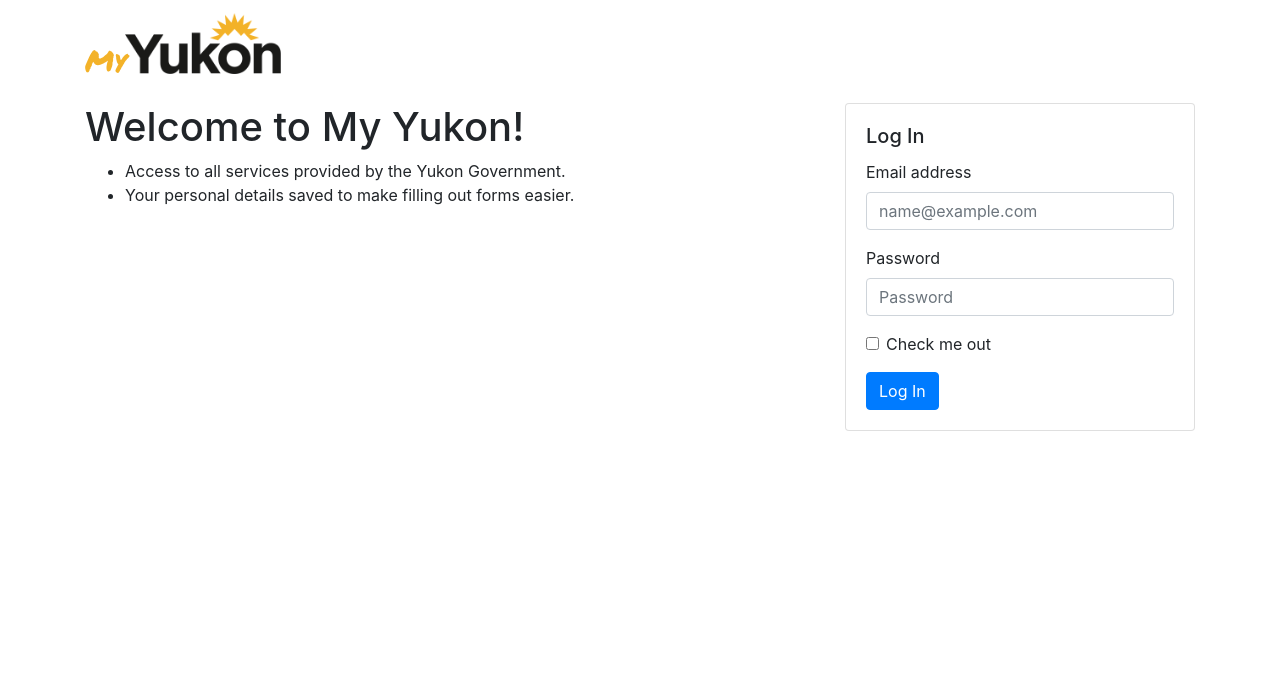
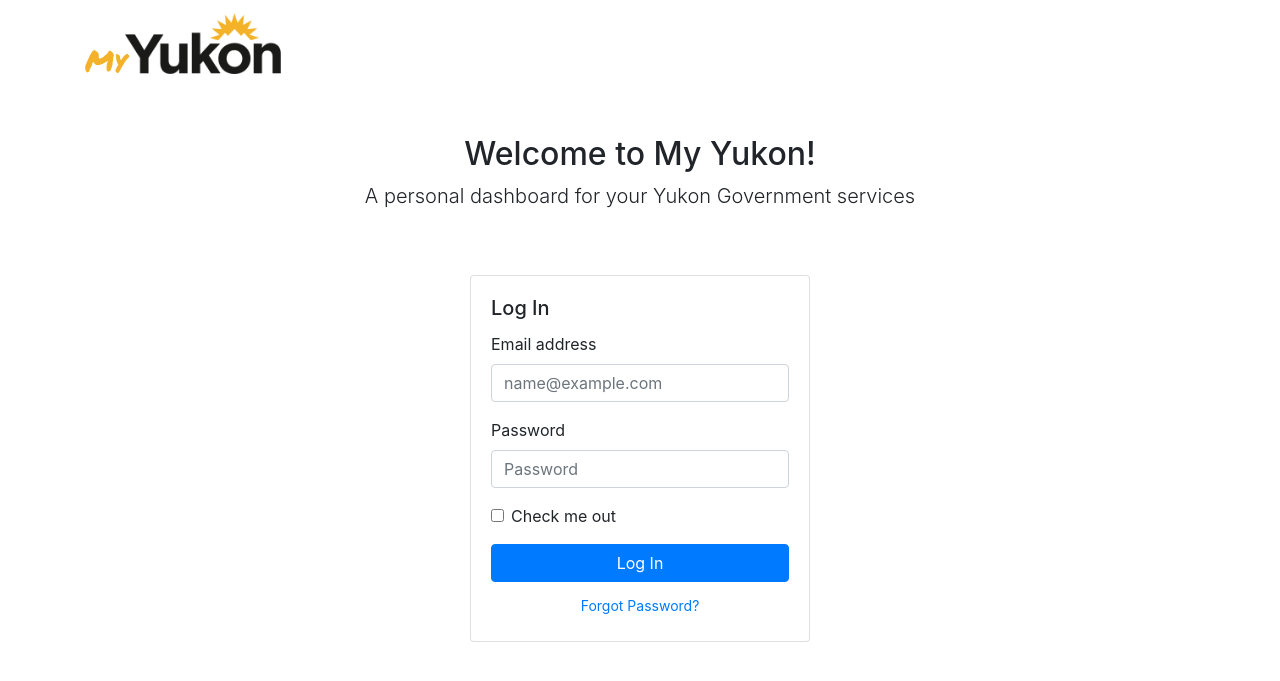
Before and after one commit to patdryburgh/my-yukon-prototype, a Jekyll site: the page built from index.html, in a window 1280 px wide. Shown: the top 681 px of the page. Built offline with Jekyll 4.4.1, drawn with Linux system fonts in a browser that asks for light colours; nearby versions of some CDN libraries.

Commit message:
use consistent page header on home page

```diff
--- a/edit-profile.html
+++ b/edit-profile.html
@@ -56,7 +56,7 @@
                 </div>
 
                 <div class="mb-3">
-                    <label for="address2">Address 2 <span class="text-muted">(Optional)</span></label>
+                    <label for="address2">Street Address <span class="text-muted">(Optional)</span></label>
                     <input type="text" class="form-control" id="address2" placeholder="Apartment or suite">
                 </div>
 
--- a/index.html
+++ b/index.html
@@ -7,22 +7,12 @@
 state: logged_out
 ---
 
-<div class="row my-3">
-  <div class="col-md-8">
-    <h1>
-      Welcome to My Yukon!
-    </h1>
-    <ul>
-      <li>
-        Access to all services provided by the Yukon Government.
-      </li>
-      <li>
-        Your personal details saved to make filling out forms easier.
-      </li>
-    </ul>
+<div class="py-5 text-center">
+    <h2>Welcome to My Yukon!</h2>
+    <p class="lead">A personal dashboard for your Yukon Government services</p>
 </div>
 
-  <div class="col-md-4">
+<div class="col-md-4 offset-md-4">
   <div class="card">
     <form class="card-body" action="{{ '/my-forms/' | absolute_url }}">
       <h5 class="card-title">Log In</h5>
@@ -38,8 +28,8 @@
         <input type="checkbox" class="form-check-input" id="exampleCheck1">
         <label class="form-check-label" for="exampleCheck1">Check me out</label>
       </div>
-        <button type="submit" class="btn btn-primary">Log In</button>
+      <button type="submit" class="btn btn-primary btn-block">Log In</button>
+      <a href="#" class="btn btn-link btn-block btn-sm">Forgot Password?</a>
     </form>
   </div>
 </div>
-</div>
```
Also changed, not shown: other parts of edit-profile.html (+1 -1 lines). Lines whose indentation alone changed are shown as unchanged.
